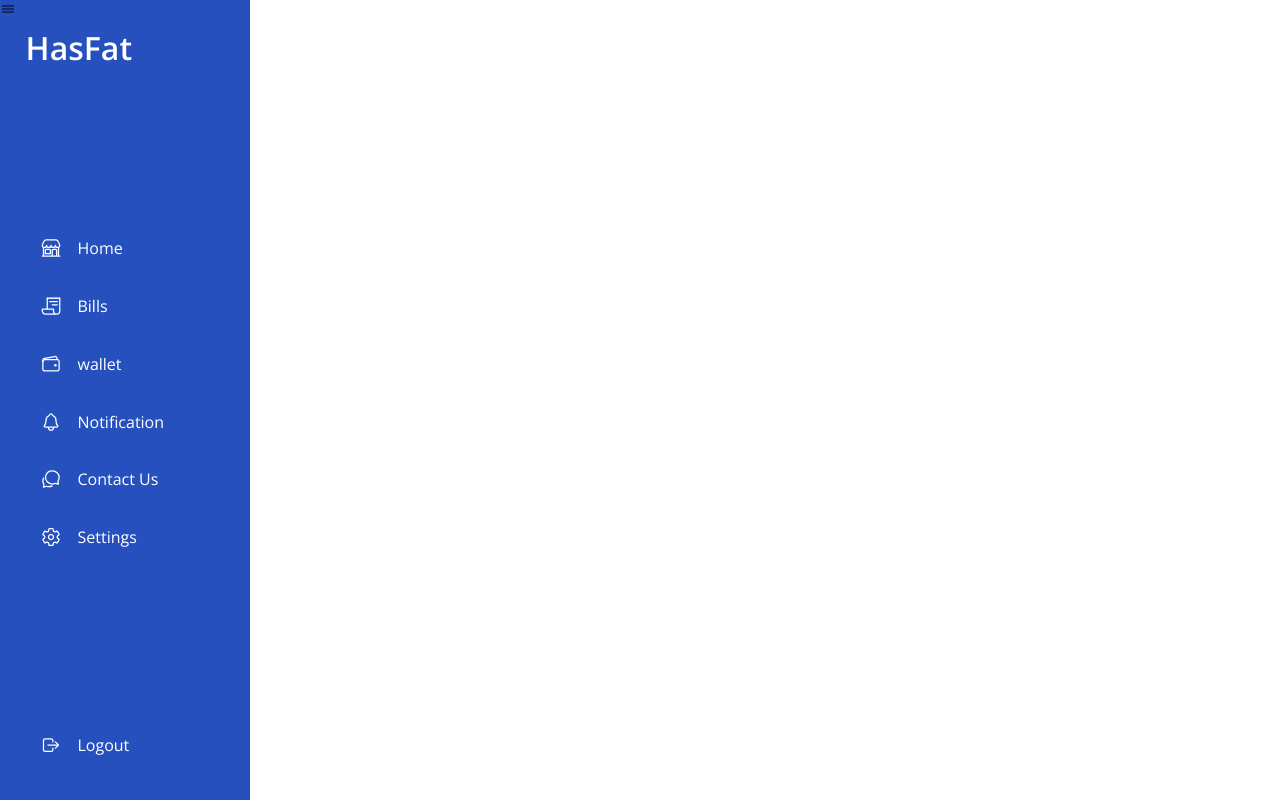
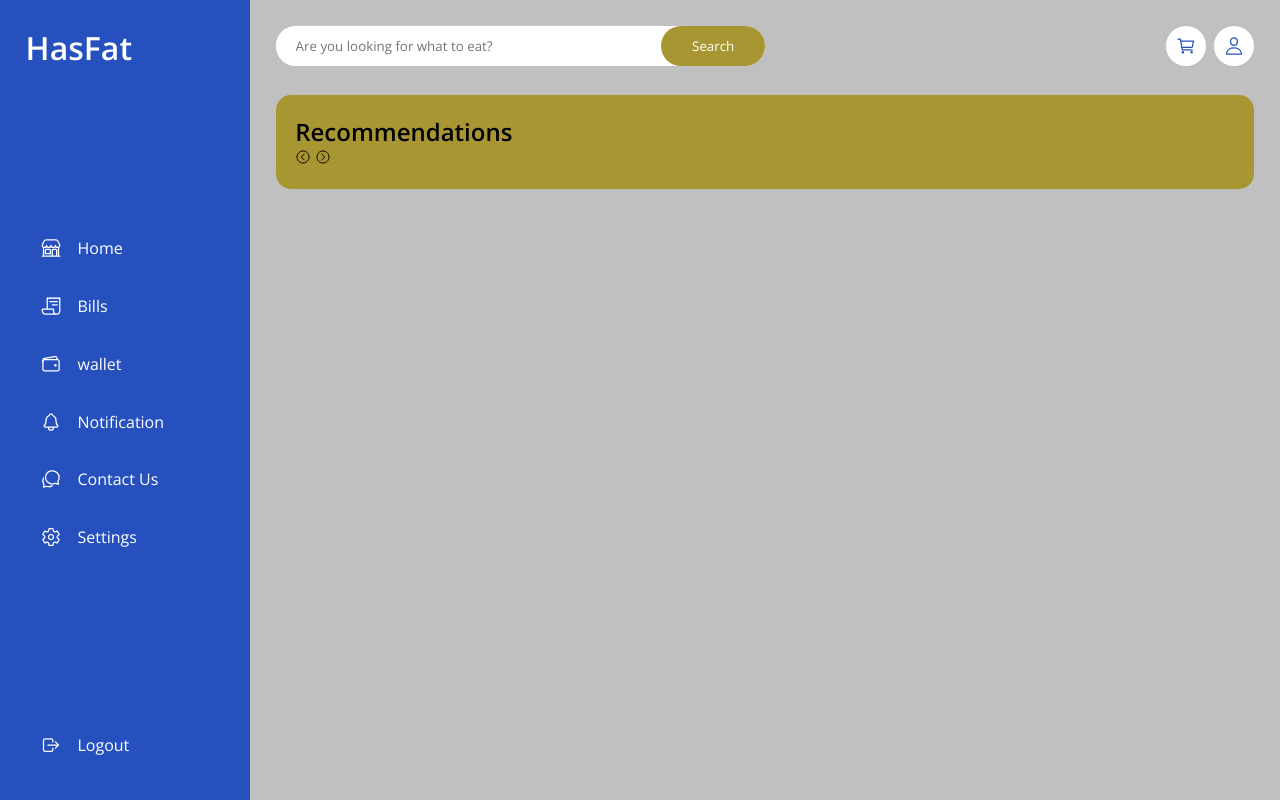
Before and after one commit to Fatimah1403/SBA_16.1, a plain HTML site: page menu.html in a window 1280 px wide. Drawn offline with nearby package versions, Linux system fonts and the light colour scheme.

Commit message:
New feature added in menu file

```diff
--- a/home.css
+++ b/home.css
@@ -23,7 +23,8 @@ body {
 }
 .nav {
     position: relative;
-    left: -180px;
+    right: 800px;
+    /* justify-content: center; */
 }
 a {
     padding: 5px 15px;
--- a/menu.css
+++ b/menu.css
@@ -59,3 +59,86 @@ body {
 background-color: var(--secondaryColor);
 border-radius: 50px;
 }
+
+/********** main********** */
+.main {
+    width: 100%;
+    height: max-content;
+    min-height: 100vh;
+    padding: 2%;
+    background-color: var(--silverColor);
+    margin-left: 250px;
+}
+
+.main-navbar {
+    display: flex;
+    justify-content: space-between;
+    align-items: center;
+}
+
+/* hiding the menu-toggle on the main page */
+.menu-toggle {
+    display: none;
+}
+
+.search {
+    width: 50%;
+    height: 40px;
+    display: flex;
+    justify-content: space-around;
+    background-color: var(--whiteColor);
+    border-radius: 20px;
+}
+.search input {
+    width: 90%;
+    height: 100%;
+    padding: 20px;
+    border: none;
+    border-radius: 20px;
+}
+
+.search-btn {
+    background-color: var(--secondaryColor);
+    color: var(--whiteColor);
+    border: none;
+    border-radius: 20px;
+    width: 120px;
+    cursor: pointer;
+}
+.search:hover {
+    box-shadow: rgba(149, 157, 165, 0.2) 0px 8px 24px;
+}
+
+.search-btn:hover {
+    background-color: var(--darkBlueColor);
+}
+
+.profile {
+    display: flex;
+    align-items: center;
+    gap: 0.5rem;
+}
+
+.cart, .user {
+    display: flex;
+    justify-content: center;
+    align-items: center;
+    background-color: var(--whiteColor);
+    font-size: 20px;
+    color: var(--darkBlueColor);
+    text-decoration: none;
+    padding: 0 10px;
+    height: 40px;
+    border-radius: 50px;
+}
+
+.cart:hover, .user:hover {
+    box-shadow: rgba(149, 157, 165, 0.2) 0px 8px 24px;
+}
+
+.main-highlight {
+    margin: 3% 0;
+    padding: 2%;
+    background-color: var(--secondaryColor);
+    border-radius: 15px;
+}
--- a/menu.html
+++ b/menu.html
@@ -34,12 +34,29 @@
             <ion-icon class="menu-toggle" name="menu-outline"></ion-icon>
             <!-- search bar -->
             <div class="search">
-                <input type="text" placeholder="Look for what to eat">
+                <input type="text" placeholder="Are you looking for what to eat?">
                 <button class="search-btn">Search</button>
+            </div>
+            <!-- profile iconon left of menu bar -->
+            <div class="profile">
+                <a class="cart" href="#"><ion-icon name="cart-outline"></ion-icon></a>
+                <a class="user" href="#"><ion-icon name="person-outline"></ion-icon></a>
             </div>
 
         </div>
         <!-- main highlight -->
+        <div class="main-highlight">
+            <div class="main-header">
+                <h2 class="main-title">Recommendations</h2>
+                <div class="main-arrow">
+                    <ion-icon class="back" name="chevron-back-circle-outline"></ion-icon>
+                    <ion-icon class="next" name="chevron-forward-circle-outline"></ion-icon>
+
+                </div>
+            </div>
+        </div>
+        <!-- title section and arrow -->
+
         <!-- main manus / order -->
     </div>
     <!----adding ionic icon-->
```
Also changed, not shown: home.html (+2 -2 lines).
